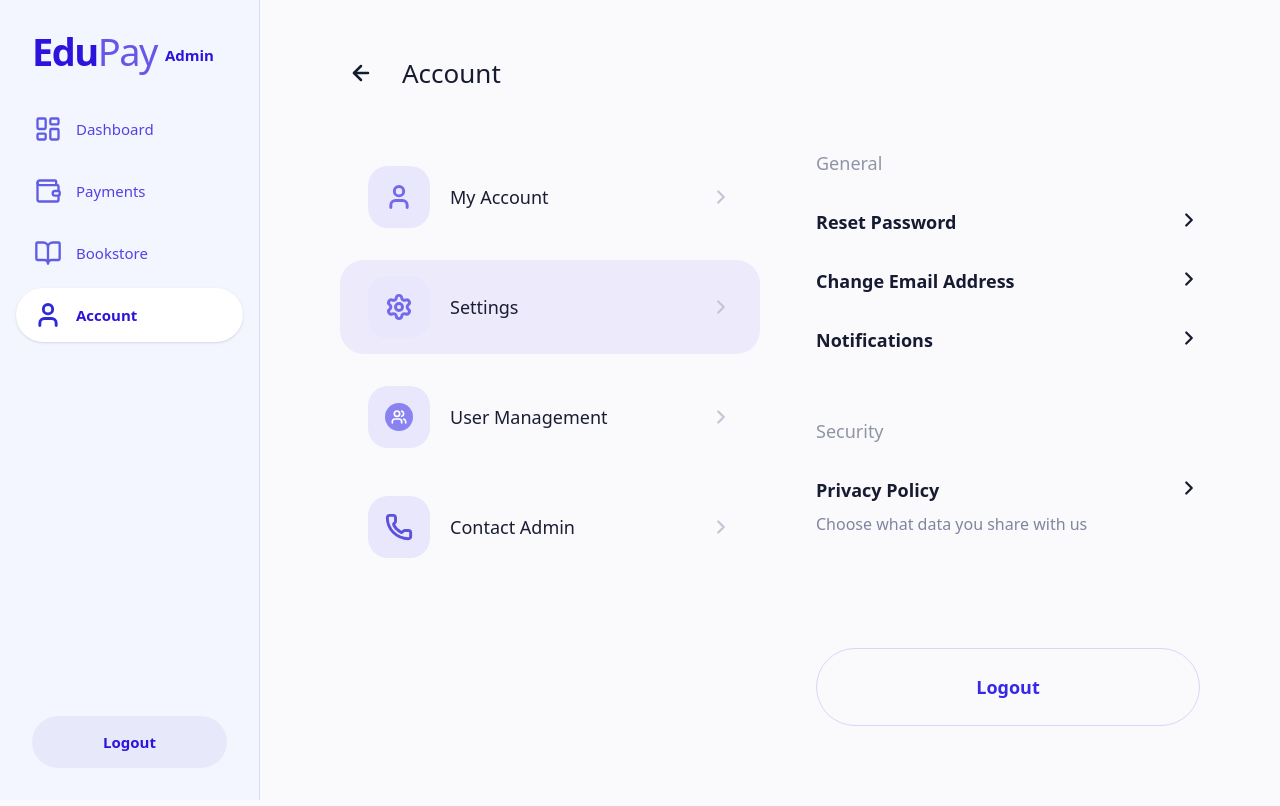
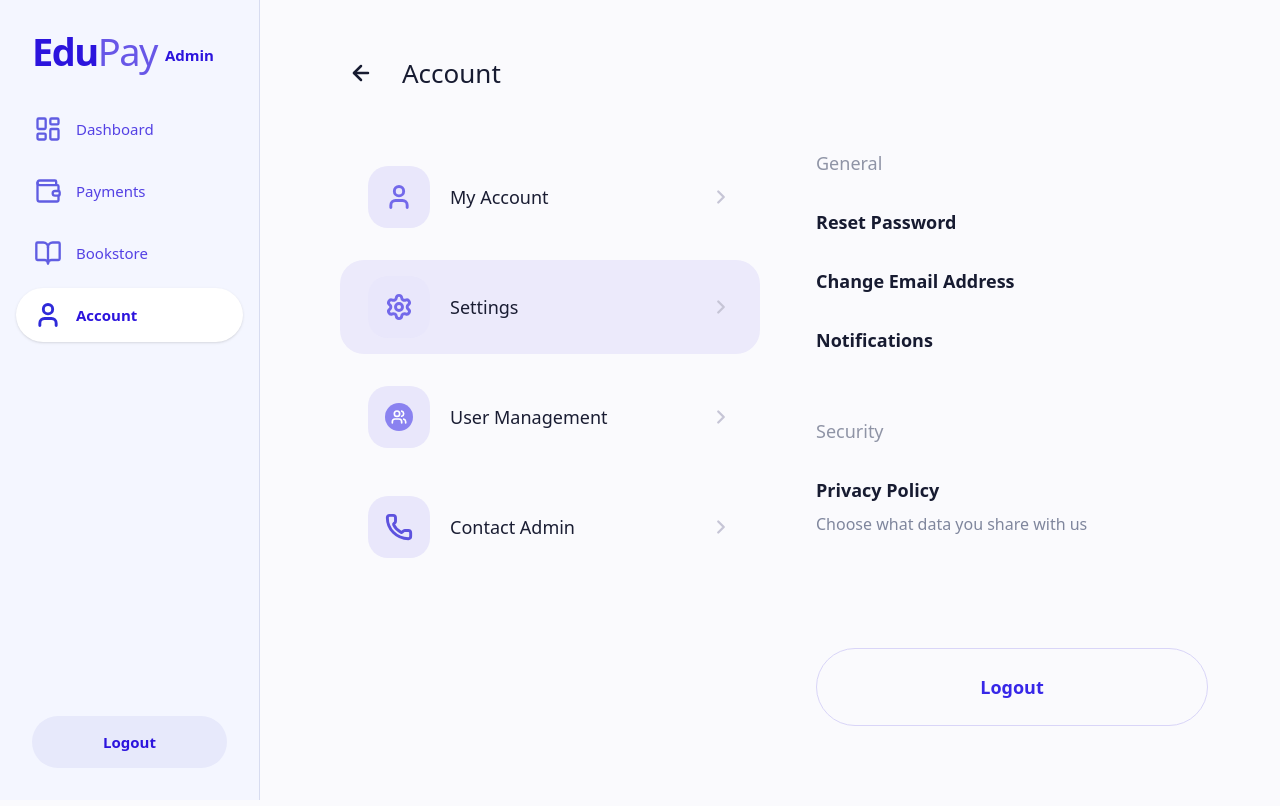
Before and after one commit to ebtaryoh/edupay, a React (Vite) app: page /admin/dashboard/account/settings in a window 1280 px wide. Shown: the top 806 px of the page. Built offline with nearby package versions, Linux system fonts and the light colour scheme; sample sign-in values are in the browser's storage.

Commit message:
Implement 1440px spread layout for Admin Account section and sub-pages

```diff
--- a/src/components/admin/account/AdminAccountPlainLayout.jsx
+++ b/src/components/admin/account/AdminAccountPlainLayout.jsx
@@ -14,7 +14,7 @@ export default function AdminAccountPlainLayout({
   const nav = useNavigate();
 
   return (
-    <div className="min-h-[calc(100vh-24px)] px-6 py-6 md:px-10 md:py-8">
+    <div className="min-h-[calc(100vh-24px)] min-w-0 xl:min-w-[1440px] px-6 py-6 md:px-10 md:py-8 overflow-x-auto">
       <div className="flex items-center gap-5">
         <button
           type="button"
--- a/src/components/admin/account/AdminAccountProfileLayout.jsx
+++ b/src/components/admin/account/AdminAccountProfileLayout.jsx
@@ -30,7 +30,7 @@ export default function AdminAccountProfileLayout({
   const profile = getProfile();
 
   return (
-    <div className="min-h-[calc(100vh-24px)] rounded-[32px] bg-[#2F1FD9] px-6 py-6 md:px-10 md:py-8">
+    <div className="min-h-[calc(100vh-24px)] min-w-0 xl:min-w-[1440px] rounded-[32px] bg-[#2F1FD9] px-6 py-6 md:px-10 md:py-8 overflow-x-auto">
       <div className="flex items-center gap-5">
         <button
           type="button"
--- a/src/pages/admin/account/AdminContactAdmin.jsx
+++ b/src/pages/admin/account/AdminContactAdmin.jsx
@@ -24,7 +24,7 @@ export default function AdminContactAdmin() {
 
   return (
     <AdminAccountPlainLayout title="Contact Support" activeKey="contact-admin">
-      <div className="max-w-[470px]">
+      <div className="w-full">
         <p className="max-w-[460px] text-[18px] leading-[1.45] text-[#4D5B82]">
           Send in your complaints. We&apos;ll respond within 24 hours
           to your registered email address.
--- a/src/pages/admin/account/AdminMyAccountInstitution.jsx
+++ b/src/pages/admin/account/AdminMyAccountInstitution.jsx
@@ -24,7 +24,7 @@ export default function AdminMyAccountInstitution() {
 
   return (
     <AdminAccountProfileLayout activeKey="my-account">
-      <div className="max-w-[560px]">
+      <div className="w-full">
         <div className="mb-8 flex items-center gap-8 text-[16px]">
           <button
             type="button"
--- a/src/pages/admin/account/AdminMyAccountPersonal.jsx
+++ b/src/pages/admin/account/AdminMyAccountPersonal.jsx
@@ -39,7 +39,7 @@ export default function AdminMyAccountPersonal() {
 
   return (
     <AdminAccountProfileLayout activeKey="my-account">
-      <div className="max-w-[560px]">
+      <div className="w-full">
         <div className="mb-8 flex items-center gap-8 text-[16px]">
           <button
             type="button"
--- a/src/pages/admin/account/AdminSettingsChangeEmail.jsx
+++ b/src/pages/admin/account/AdminSettingsChangeEmail.jsx
@@ -28,7 +28,7 @@ export default function AdminSettingsChangeEmail() {
 
   return (
     <AdminAccountPlainLayout title="Change Email Address" activeKey="settings">
-      <div className="max-w-[460px]">
+      <div className="w-full">
         <div className="space-y-5">
           <InputCard
             label="Current Email Address"
--- a/src/pages/admin/account/AdminSettingsLanding.jsx
+++ b/src/pages/admin/account/AdminSettingsLanding.jsx
@@ -38,7 +38,7 @@ export default function AdminSettingsLanding() {
 
   return (
     <AdminAccountPlainLayout title="Account" activeKey="settings">
-      <div className="max-w-[430px]">
+      <div className="w-full">
         <div>
           <p className="text-[18px] text-[#8F94A6]">General</p>
 
--- a/src/pages/admin/account/AdminSettingsNotifications.jsx
+++ b/src/pages/admin/account/AdminSettingsNotifications.jsx
@@ -47,7 +47,7 @@ export default function AdminSettingsNotifications() {
 
   return (
     <AdminAccountPlainLayout title="Notifications" activeKey="settings">
-      <div className="max-w-[430px] space-y-12">
+      <div className="w-full space-y-12">
         <ToggleRow
           label="Receive Notifications"
           value={settings.receiveNotifications}
```
